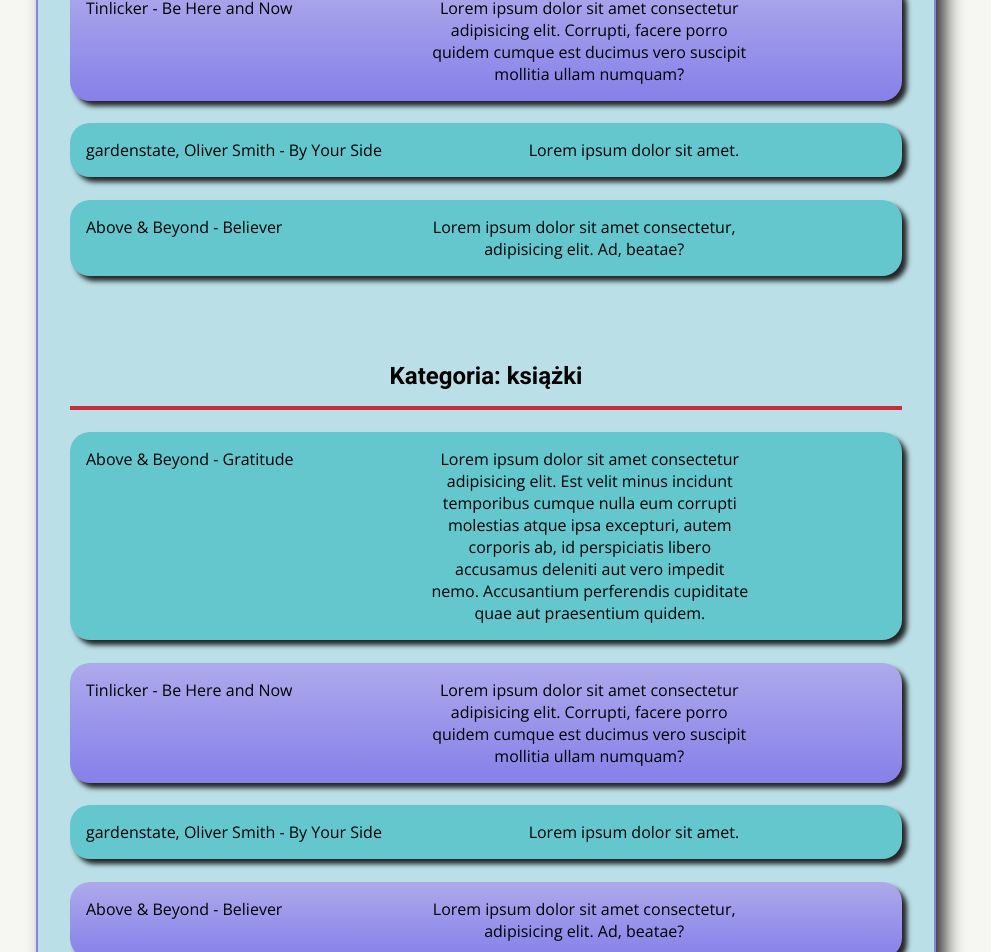
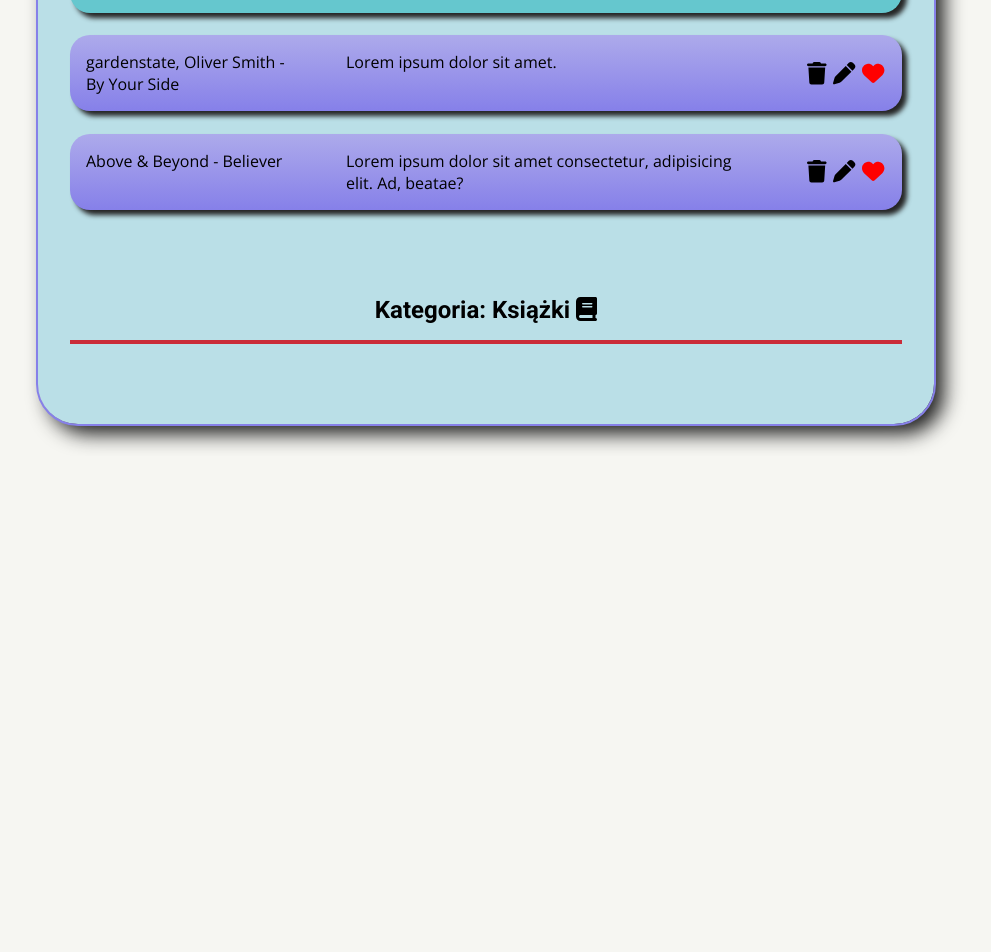
Before and after one commit to NoscanX/wkck-project, a Vue app: page / in a window 1280 px wide. Shown: the part 520-1472 px from the top of the page, without its empty margins (154-1145 px from the left). After the commit the page ends 976 px from the top, so only its background shows below. Built offline with nearby package versions, Linux system fonts and the light colour scheme.

Commit message:
List filtering, adding to favs added

```diff
--- a/package.json
+++ b/package.json
@@ -7,6 +7,9 @@
     "build": "vue-cli-service build"
   },
   "dependencies": {
+    "@fortawesome/fontawesome-svg-core": "^6.1.1",
+    "@fortawesome/free-solid-svg-icons": "^6.1.1",
+    "@fortawesome/vue-fontawesome": "^3.0.0-5",
     "core-js": "^3.8.3",
     "vue": "^3.2.13",
     "vue-router": "^4.0.3"
--- a/src/main.js
+++ b/src/main.js
@@ -2,4 +2,11 @@
 import App from './App.vue'
 import router from './router'
 
-createApp(App).use(router).mount('#app')
+import {library} from '@fortawesome/fontawesome-svg-core'
+import {fas} from '@fortawesome/free-solid-svg-icons'
+import {FontAwesomeIcon} from '@fortawesome/vue-fontawesome'
+
+
+library.add(fas);
+
+createApp(App).component('fa',FontAwesomeIcon).use(router).mount('#app')
--- a/src/styles/themes.css
+++ b/src/styles/themes.css
@@ -7,6 +7,7 @@
     --text-color: #000000;
     --primary-gradient: #adaaeb;
     --secondary-gradient: #8680e9;
+    --accents: #8680e9;
 }
 
 .dark-theme {
@@ -17,5 +18,6 @@
     --darker-accents: #8f8f8f;
     --text-color: #FFFFFF;
     --primary-gradient: #c79022;
-    --secondary-gradient: #ad7d1c;
+    --secondary-gradient: #795610;
+    --accents: #ad7d1c;
 }
--- /dev/null
+++ b/src/views/AddView.vue
@@ -0,0 +1,5 @@
+<template>
+  <div class="add">
+    <h1>This is an add page</h1>
+  </div>
+</template>
--- a/src/views/HomeView.vue
+++ b/src/views/HomeView.vue
@@ -9,109 +9,37 @@
                 <div class="fav-only">
                     <h3>Pokaż tylko ulubione</h3>
                     <label class="switch">
-                        <input type="checkbox">
+                        <input type="checkbox" @click="toggleShowAll">
                         <span class="slider round"></span>
                     </label>
                 </div>
             </div>
             <div class="category music">
-                <h2>Kategoria: muzyka <i class="fas fa-music"></i></h2>
+                <h2>Kategoria: Muzyka <fa class="icon-header" icon="music"/></h2>
                 <hr>
                 <ul>
-                    <li>
+                    <li v-for="song in filteredSongs" :key="song.id" :class="{ fav: song.isFav }">
                         <div class="info">
-                            <p>Above & Beyond - Gratitude</p>
-                            <p class="desc">Lorem ipsum dolor sit amet consectetur adipisicing elit. Est velit minus incidunt temporibus cumque nulla eum corrupti molestias atque ipsa excepturi, autem corporis ab, id perspiciatis libero accusamus deleniti aut vero impedit nemo. Accusantium perferendis cupiditate quae aut praesentium quidem.</p>
+                            <div class="title-box">
+                                <p> {{ song.title }} </p>
+                            </div>
+                            <div class="description-box">
+                                <p class="desc"> {{ song.description }} </p>
+                            </div>
                             <div class="icons">
-                                <i class="far fa-trash-alt"></i>
-                                <i class="fas fa-pen"></i>
-                                <i class="fas fa-heart"></i>
-                            </div>
-                        </div>
-                    </li>
-                    <li class="fav">
-                        <div class="info">
-                            <p>Tinlicker - Be Here and Now</p>
-                            <p class="desc">Lorem ipsum dolor sit amet consectetur adipisicing elit. Corrupti, facere porro quidem cumque est ducimus vero suscipit mollitia ullam numquam?</p>
-                            <div class="icons">
-                                <i class="far fa-trash-alt"></i>
-                                <i class="fas fa-pen"></i>
-                                <i class="fas fa-heart heart-fav"></i>
-                            </div>
-                        </div>
-                    </li>
-                    <li>
-                        <div class="info">
-                            <p>gardenstate, Oliver Smith - By Your Side</p>
-                            <p class="desc">Lorem ipsum dolor sit amet.</p>
-                            <div class="icons">
-                                <i class="far fa-trash-alt"></i>
-                                <i class="fas fa-pen"></i>
-                                <i class="fas fa-heart"></i>
-                            </div>
-                        </div>
-                    </li>
-                    <li>
-                        <div class="info">
-                            <p>Above & Beyond - Believer</p>
-                            <p class="desc">Lorem ipsum dolor sit amet consectetur, adipisicing elit. Ad, beatae?</p>
-                            <div class="icons">
-                                <i class="far fa-trash-alt"></i>
-                                <i class="fas fa-pen"></i>
-                                <i class="fas fa-heart"></i>
+                                <fa class="icon" icon="trash"/>
+                                <fa class="icon" icon="pen"/>
+                                <fa class="icon" :class="{ favicon: song.isFav }" icon="heart" @click="toggleFav(song)"/>
                             </div>
                         </div>
                     </li>
                 </ul>
             </div>
             <div class="category books">
-                <h2>Kategoria: książki <i class="fas fa-book"></i></h2>
+                <h2>Kategoria: Książki <fa class="icon-header" icon="book"/></h2>
                 <hr>
                 <ul>
-                    <li>
-                        <div class="info">
-                            <p>Above & Beyond - Gratitude</p>
-                            <p class="desc">Lorem ipsum dolor sit amet consectetur adipisicing elit. Est velit minus incidunt temporibus cumque nulla eum corrupti molestias atque ipsa excepturi, autem corporis ab, id perspiciatis libero accusamus deleniti aut vero impedit nemo. Accusantium perferendis cupiditate quae aut praesentium quidem.</p>
-                            <div class="icons">
-                                <i class="far fa-trash-alt"></i>
-                                <i class="fas fa-pen"></i>
-                                <i class="fas fa-heart"></i>
-                            </div>
-                        </div>
-                    </li>
-                    <li class="fav">
-                        <div class="info">
-                            <p>Tinlicker - Be Here and Now</p>
-                            <p class="desc">Lorem ipsum dolor sit amet consectetur adipisicing elit. Corrupti, facere porro quidem cumque est ducimus vero suscipit mollitia ullam numquam?</p>
-                            <div class="icons">
-                                <i class="far fa-trash-alt"></i>
-                                <i class="fas fa-pen"></i>
-                                <i class="fas fa-heart heart-fav"></i>
-                            </div>
-                        </div>
-                    </li>
-                    <li>
-                        <div class="info">
-                            <p>gardenstate, Oliver Smith - By Your Side</p>
-                            <p class="desc">Lorem ipsum dolor sit amet.</p>
-                            <div class="icons">
-                                <i class="far fa-trash-alt"></i>
-                                <i class="fas fa-pen"></i>
-                                <i class="fas fa-heart"></i>
-                            </div>
-                        </div>
-                    </li>
-                    <li class="fav">
-                        <div class="info">
-                            <p>Above & Beyond - Believer</p>
-                            <p class="desc">Lorem ipsum dolor sit amet consectetur, adipisicing elit. Ad, beatae?</p>
-                            <div class="icons">
-                                <i class="far fa-trash-alt"></i>
-                                <i class="fas fa-pen"></i>
-                                <i class="fas fa-heart heart-fav"></i>
-                            </div>
-                        </div>
-                    </li>
+
                 </ul>
             </div>
         </div>
@@ -124,10 +52,50 @@
 // import HelloWorld from '@/components/HelloWorld.vue'
 
 export default {
-  name: 'HomeView',
-  data () {
-    return;
-  }
+    name: 'HomeView',
+    data () {
+        return {
+            showAll: true,
+            songs: [
+                {
+                    title: 'Above & Beyond - Gratitude',
+                    description: 'Lorem ipsum dolor sit amet consectetur adipisicing elit.',
+                    isFav: true
+                },
+                {
+                    title: 'Tinlicker - Be Here and Now',
+                    description: 'Lorem ipsum dolor sit amet consectetur adipisicing elit. Est velit minus incidunt temporibus cumque nulla eum corrupti molestias atque ipsa excepturi, autem corporis ab, id perspiciatis libero accusamus deleniti aut vero impedit nemo. Accusantium perferendis cupiditate quae aut praesentium quidem.', isFav: false
+                },
+                {
+                    title: 'gardenstate, Oliver Smith - By Your Side',
+                    description: 'Lorem ipsum dolor sit amet.',
+                    isFav: true
+                },
+                {
+                    title: 'Above & Beyond - Believer',
+                    description: 'Lorem ipsum dolor sit amet consectetur, adipisicing elit. Ad, beatae?',
+                    isFav: true
+                },
+            ],
+        }
+    },
+    methods: {
+        toggleShowAll() {
+            this.showAll = !this.showAll;
+        },
+        toggleFav(song) {
+            song.isFav = !song.isFav;
+        }
+    },
+    computed: {
+        filteredSongs() {
+            if(!this.showAll) {
+                return this.songs.filter(song => song.isFav)
+            }else {
+                return this.songs;
+            }
+        }
+    }
 }
 </script>
 
@@ -141,7 +109,7 @@
 }
 
 body h1, h2, h3 {
-    font-family: 'Roboto', sans-serif;;
+    font-family: 'Roboto', sans-serif;
 }
 
 .content {
@@ -157,77 +125,6 @@
     align-items: center;
     padding: 1rem;
 }
-
-.switch {
-    position: relative;
-    display: inline-block;
-    width: 60px;
-    height: 34px;
-}
-
-.switch input {
-    opacity: 0;
-    width: 0;
-    height: 0;
-}
-
-.slider {
-    position: absolute;
-    cursor: pointer;
-    top: 0;
-    left: 0;
-    right: 0;
-    bottom: 0;
-    background-color: var(--darker-accents);
-    -webkit-transition: .4s;
-    transition: .4s;
-}
-
-.slider:before {
-    position: absolute;
-    content: "";
-    height: 26px;
-    width: 26px;
-    left: 4px;
-    bottom: 4px;
-    background-color: white;
-    -webkit-transition: .4s;
-    transition: .4s;
-}
-
-input:checked+.slider {
-    background-color: var(--active-and-hover);
-}
-
-input:focus+.slider {
-    box-shadow: 0 0 1px var(--active-and-hover);
-}
-
-input:checked+.slider:before {
-    -webkit-transform: translateX(26px);
-    -ms-transform: translateX(26px);
-    transform: translateX(26px);
-}
-
-/* Rounded sliders */
-.slider.round {
-    border-radius: 34px;
-}
-
-.slider.round:before {
-    border-radius: 50%;
-}
-
-.theme-slider-box {
-    display: flex;
-    justify-content: center;
-    align-items: center;
-}
-
-/* .log-in-box {
-    display: flex;
-    justify-content: flex-end;
-} */
 
 .theme-slider-box h3,
 .fav-only h3 {
@@ -247,7 +144,7 @@
     border-radius: 40px;
     box-shadow: 10px 10px 20px #1d1d1d;
     margin: 2rem 0;
-    outline: 2px solid var(--secondary-gradient);
+    outline: 2px solid var(--accents);
 }
 
 .list-box hr {
@@ -298,13 +195,40 @@
         var(--secondary-gradient));
 }
 
+.favicon {
+    color: red;
+}
+
 .info {
     display: flex;
     justify-content: space-between;
 }
 
-.desc {
-    width: 40%;
+.title-box {
+    width: 25%;
+    display: flex;
+    text-align: left;
+}
+
+.description-box {
+    width: 50%;
+    text-align: left;
+}
+
+.icons {
+    display: flex;
+    width: 10%;
+    justify-content: center;
+    align-items: center;
+    font-size: 1.4rem;
+}
+
+.icon {
+    margin: 0 .2rem;
+}
+
+.icon:hover {
+    cursor: pointer;
 }
 
 .help-content {
--- /dev/null
+++ b/src/views/LoginView.vue
@@ -0,0 +1,5 @@
+<template>
+  <div class="login">
+    <h1>This is a login page</h1>
+  </div>
+</template>
```
Also changed, not shown: src/App.vue (+71 -3 lines), src/router/index.js (+14 -1 lines), 1 other file (tests, documents, lock files or other folders).
